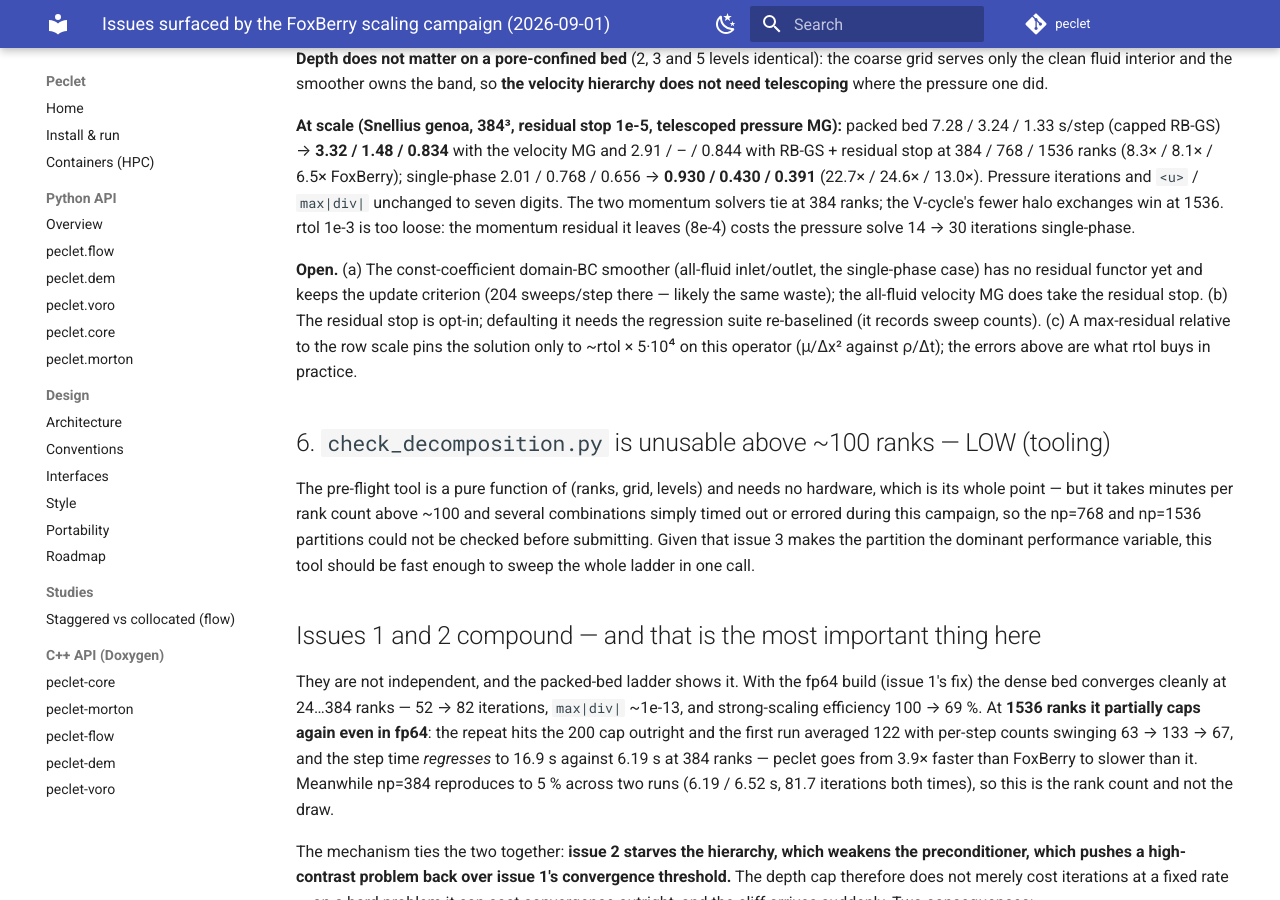
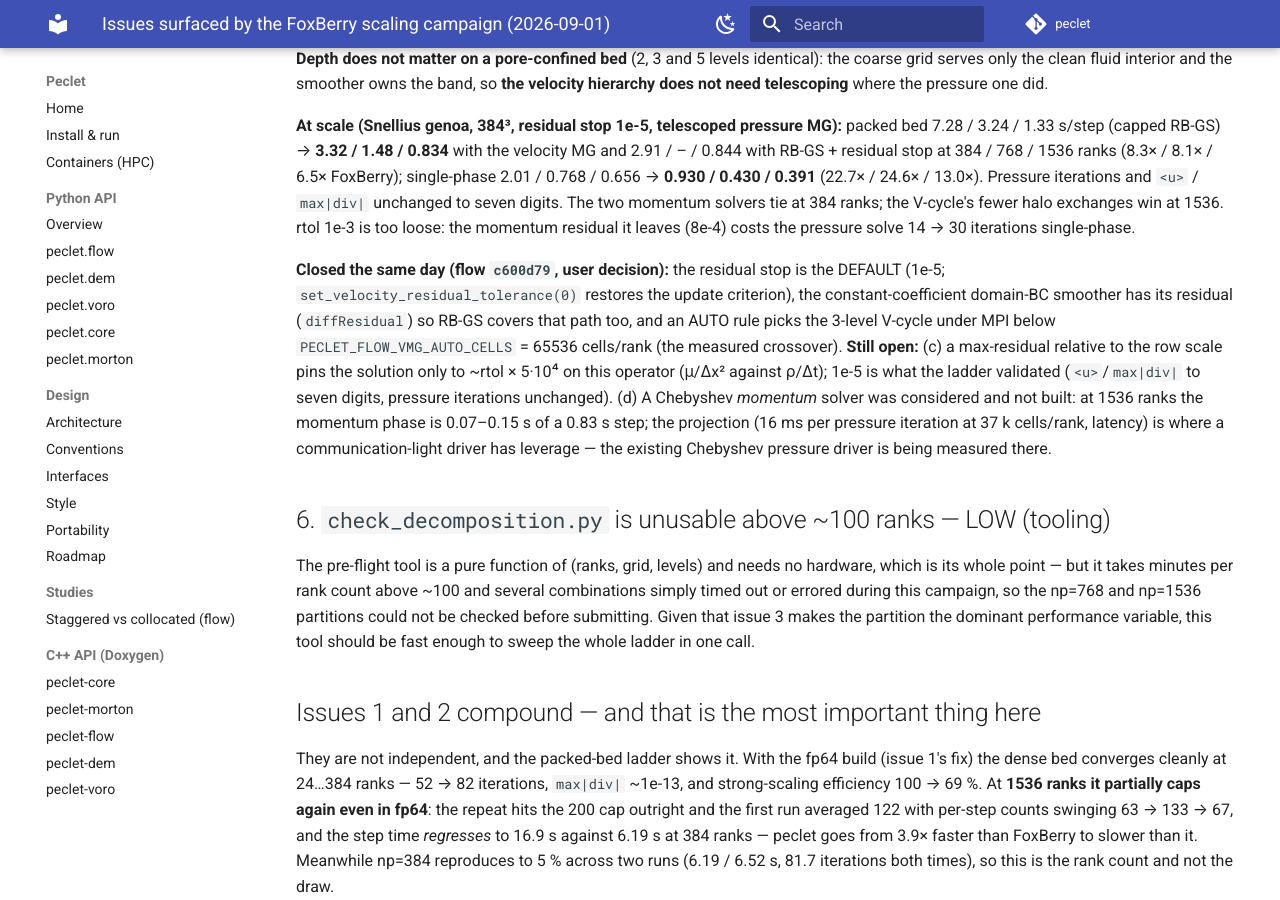
Before and after one commit to computational-chemical-engineering/peclet, an MkDocs documentation site: the page built from docs/SCALING_ISSUES.md, in a window 1280 px wide and 900 px high, scrolled down 4794 px. Built offline with MkDocs 1.6.1 and Material for MkDocs 9.7.7, drawn with Linux system fonts in a browser that asks for light colours; comment, search, counter and statistics services are not loaded.

Commit message:
docs(SCALING_ISSUES): issue 5 -- defaults decided (residual stop 1e-5, const-coeff residual, velocity-MG AUTO), Chebyshev momentum not built (measured headroom 8 %)
Co-Authored-By: Claude Fable 5.1 <noreply@anthropic.com>
Claude-Session: https://claude.ai/code/session_011ro1pkvSwfqxh3e7JxTedi

```diff
--- a/docs/SCALING_ISSUES.md
+++ b/docs/SCALING_ISSUES.md
@@ -216,12 +216,17 @@ Pressure iterations and `<u>` / `max|div|` unchanged to seven digits. The two mo
 at 384 ranks; the V-cycle's fewer halo exchanges win at 1536. rtol 1e-3 is too loose: the
 momentum residual it leaves (8e-4) costs the pressure solve 14 → 30 iterations single-phase.
 
-**Open.** (a) The const-coefficient domain-BC smoother (all-fluid inlet/outlet, the single-phase
-case) has no residual functor yet and keeps the update criterion (204 sweeps/step there — likely
-the same waste); the all-fluid velocity MG does take the residual stop. (b) The residual stop is
-opt-in; defaulting it needs the regression suite re-baselined (it records sweep counts).
-(c) A max-residual relative to the row scale pins the solution only to ~rtol × 5·10⁴ on this
-operator (μ/Δx² against ρ/Δt); the errors above are what rtol buys in practice.
+**Closed the same day (flow `c600d79`, user decision):** the residual stop is the DEFAULT (1e-5;
+`set_velocity_residual_tolerance(0)` restores the update criterion), the constant-coefficient
+domain-BC smoother has its residual (`diffResidual`) so RB-GS covers that path too, and an AUTO
+rule picks the 3-level V-cycle under MPI below `PECLET_FLOW_VMG_AUTO_CELLS` = 65536 cells/rank
+(the measured crossover). **Still open:** (c) a max-residual relative to the row scale pins the
+solution only to ~rtol × 5·10⁴ on this operator (μ/Δx² against ρ/Δt); 1e-5 is what the ladder
+validated (`<u>`/`max|div|` to seven digits, pressure iterations unchanged). (d) A Chebyshev
+*momentum* solver was considered and not built: at 1536 ranks the momentum phase is 0.07–0.15 s of
+a 0.83 s step; the projection (16 ms per pressure iteration at 37 k cells/rank, latency) is where a
+communication-light driver has leverage — the existing Chebyshev pressure driver is being measured
+there.
 
 ## 6. `check_decomposition.py` is unusable above ~100 ranks — LOW (tooling)
 
```
